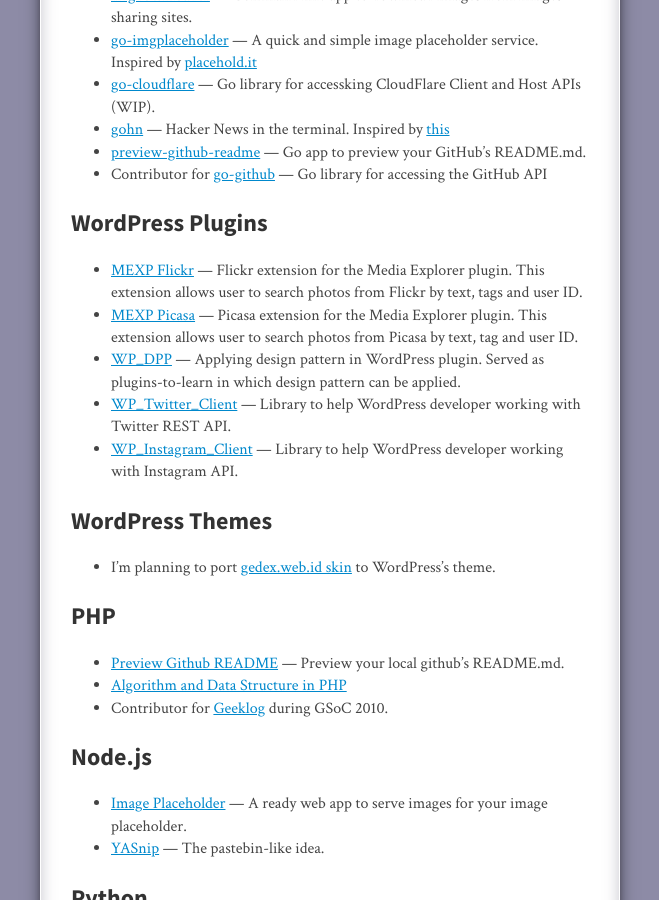
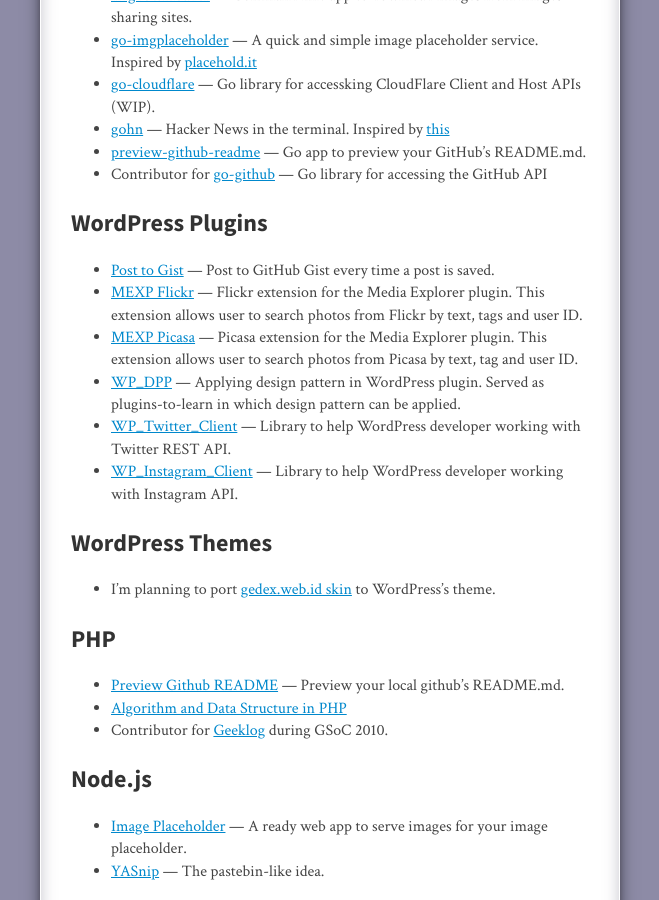
Before and after one commit to gedex/gedex.github.com, a Jekyll site: the page built from projects/index.md, in a window 1280 px wide and 900 px high, scrolled down 763 px. Shown: the whole window, without its empty margins (310-969 px from the left). Built offline with Jekyll 4.4.1, drawn with Linux system fonts in a browser that asks for light colours; nearby versions of some CDN libraries; some web fonts are replaced; comment, search, counter and statistics services are not loaded.

Commit message:
Added wp-post-to-gist to projects list.

```diff
--- a/projects/index.md
+++ b/projects/index.md
@@ -30,6 +30,7 @@ layout: page
 
 ## WordPress Plugins
 
+* [Post to Gist](https://github.com/gedex/wp-post-to-gist) &mdash; Post to GitHub Gist every time a post is saved.
 * [MEXP Flickr](https://github.com/gedex/mexp-flickr) &mdash; Flickr extension for the Media Explorer plugin. This extension allows user to search photos from Flickr by text, tags and user ID.
 * [MEXP Picasa](https://github.com/gedex/mexp-picasa) &mdash; Picasa extension for the Media Explorer plugin. This extension allows user to search photos from Picasa by text, tag and user ID.
 * [WP_DPP](https://github.com/gedex/WP_DPP) &mdash; Applying design pattern in WordPress plugin. Served as plugins-to-learn in which design pattern can be applied.
```
